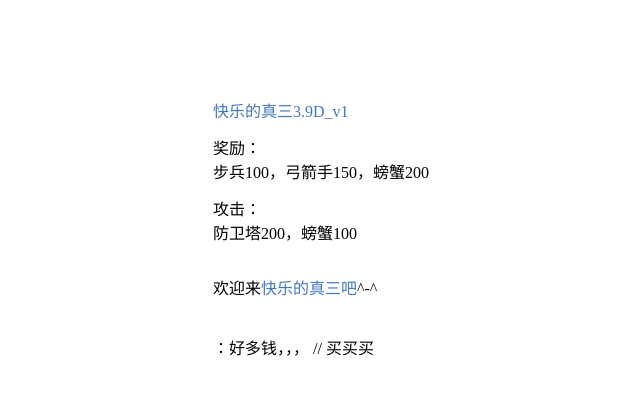
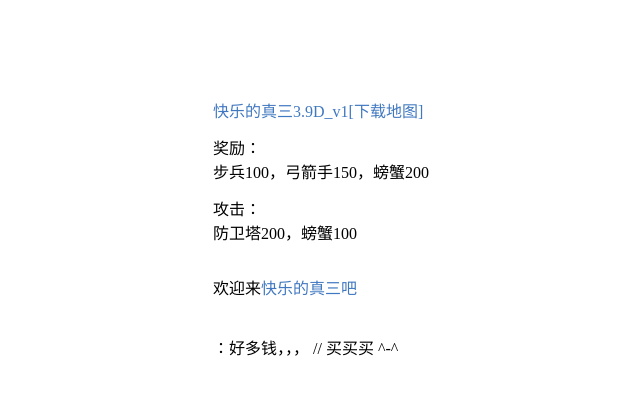
Before and after one commit to happyzhensan/happyzhensan.github.io, a plain HTML site: page index.html in a window 1280 px wide. Shown: the whole page, without its empty margins (27-667 px from the left). Drawn offline with Linux system fonts and the light colour scheme.

Commit message:
Update index.html

```diff
--- a/index.html
+++ b/index.html
@@ -57,7 +57,7 @@
 
     <br>
     <div class="down-link">
-      <a href="#">快乐的真三3.9D_v1</a>
+      <a href="https://github.com/happyzhensan/happyzhensan.github.io/releases/download/v1/3.9D_v1.zip">快乐的真三3.9D_v1[下载地图]</a>
     </div>
     <div class="gold-wrap">
       <div>奖励：</div>
@@ -68,11 +68,11 @@
       <div>防卫塔200，螃蟹100</div>
     </div>
     <br>
-    <div>欢迎来<a target="_blank" href="http://tieba.baidu.com/f?kw=%E5%BF%AB%E4%B9%90%E7%9A%84%E7%9C%9F%E4%B8%89">快乐的真三吧</a>^-^
+    <div>欢迎来<a target="_blank" href="http://tieba.baidu.com/f?kw=%E5%BF%AB%E4%B9%90%E7%9A%84%E7%9C%9F%E4%B8%89">快乐的真三吧</a>
     </div>
     <br>
     <br>
-    <div>：好多钱，，，  // 买买买</div>
+    <div>：好多钱，，，  // 买买买  ^-^</div>
 
   </div>
 </body>
```
